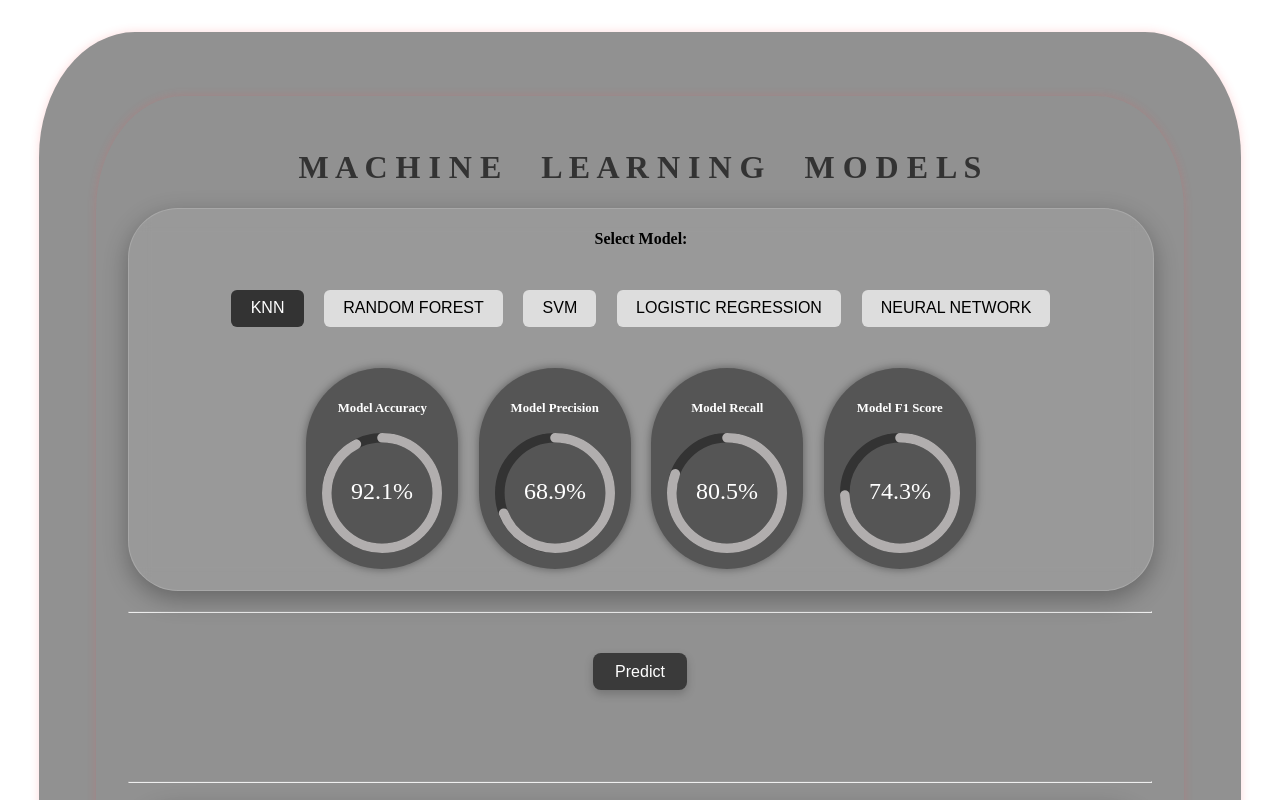
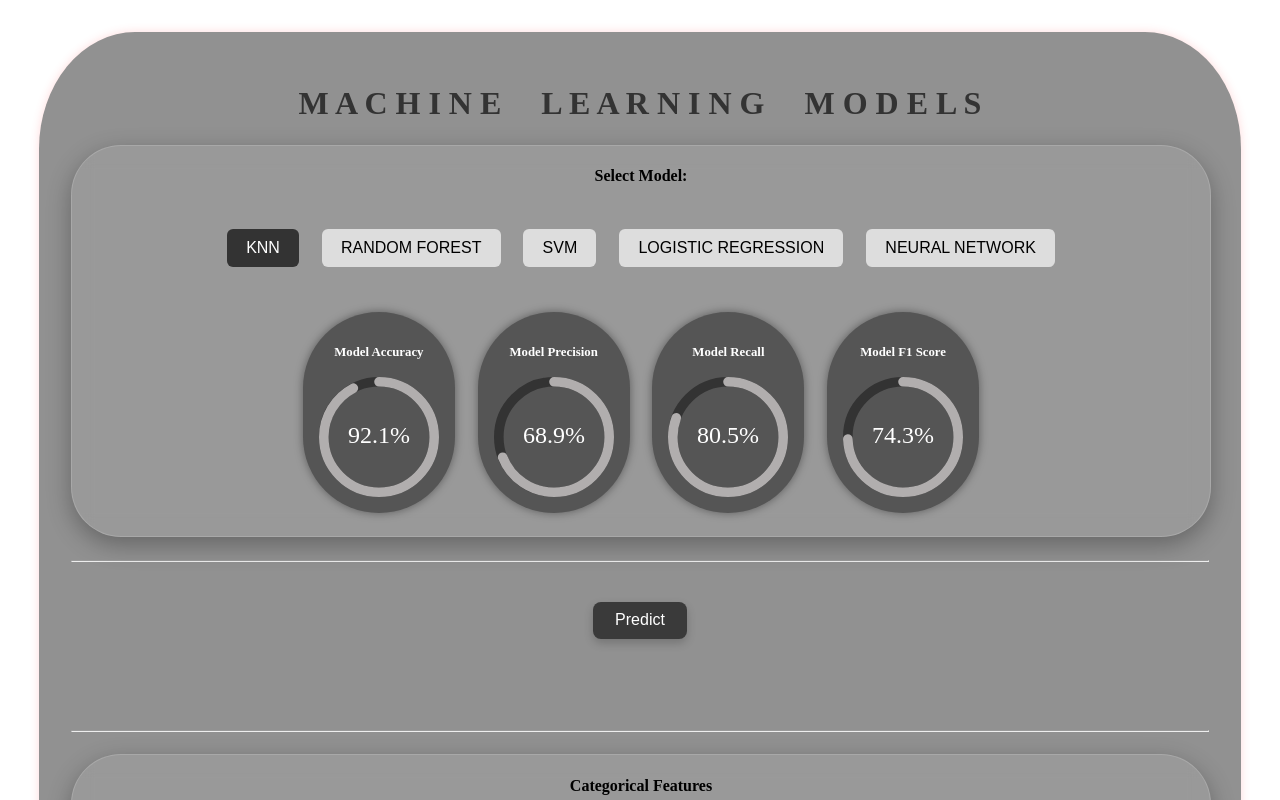
Before and after one commit to Jaturaput-Jongsubcharoen/ML_client, a React (Vite) app: page / in a window 1280 px wide. Shown: the top 800 px of the page. Built offline with nearby package versions, Linux system fonts and the light colour scheme.

Commit message:
Jaturaput_update14

```diff
--- a/src/App.css
+++ b/src/App.css
@@ -8,7 +8,7 @@
   width: 90%;
 }
 
-.container {
+.container-for-body {
   background-color: #919191;
   max-width: 100%;
   margin: 2rem auto;
--- a/src/App.jsx
+++ b/src/App.jsx
@@ -122,8 +122,7 @@ function App() {
 
   return (
     <>
-      <div className="container">
-        <div className="container">
+      <div className="container-for-body">
         <h1>M A C H I N E &nbsp;&nbsp;&nbsp; L E A R N I N G &nbsp;&nbsp;&nbsp; M O D E L S</h1>
           <div className="model-button-main-group">
           <h4>Select Model:</h4>
@@ -282,7 +281,7 @@ function App() {
           </div>
         </div>
         <br />
-      </div>
+
       </div>
     </>
   );
```
